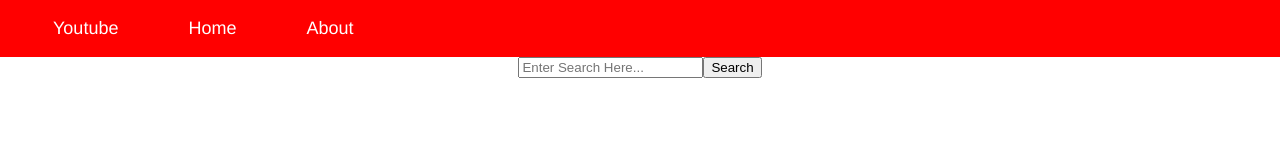
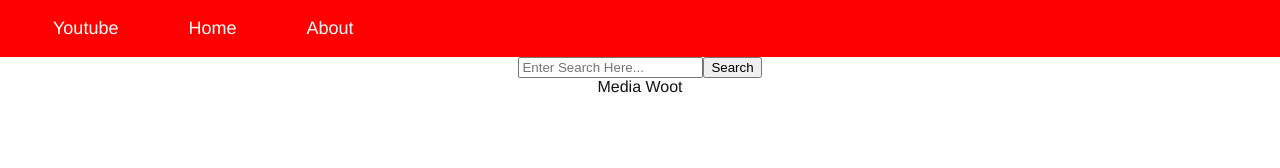
Before and after one commit to JoseBorbon/youtube-react-app, a React (Create React App) app: page /videos in a window 1280 px wide. Shown: the top 168 px of the page. Built offline with nearby package versions, Linux system fonts and the light colour scheme; a web font is replaced by a local one.

Commit message:
refactor to functional component

```diff
--- a/src/components/Routings.js
+++ b/src/components/Routings.js
@@ -1,19 +1,16 @@
 import { Routes, Route } from 'react-router-dom';
-import React, { Component } from 'react';
 import Home from './main/Home';
 import About from './main/About';
+import Media from './main/Media';
 
-export default class Routings extends Component {
-  render() {
-    return (
-      <Routes>
-        <Route
-          path="/"
-          element={<Home searchResults={this.props.searchResults} />}
-        />
-        <Route path="/about" element={<About />} />
-        {/* <Route path="/videos/:id" element={<Media />} /> WORK IN PROGRESS -- Jose --*/}
-      </Routes>
-    );
-  }
-}
+const Routings = ({ searchResults }) => {
+  return (
+    <Routes>
+      <Route path="/" element={<Home searchResults={searchResults} />} />
+      <Route path="about" element={<About />} />
+      <Route path="videos/*" element={<Media />} />
+    </Routes>
+  );
+};
+
+export default Routings;
```
